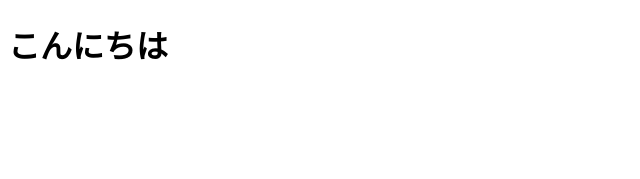
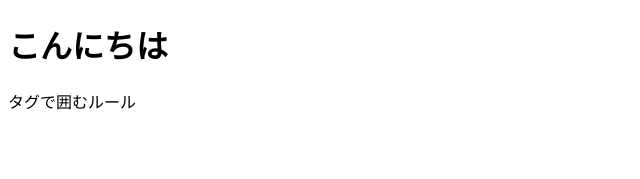
Before and after one commit to Mika-Tachikawa/React_2, a React (Create React App) app: page / in a window 1280 px wide. Shown: the top 179 px of the page, without its empty margins (0-640 px from the left). Built offline with nearby package versions, Linux system fonts and the light colour scheme.

Commit message:
return以降の記述ルール（タグ）の確認

```diff
--- a/src/index.js
+++ b/src/index.js
@@ -17,7 +17,12 @@
 import ReactDOM from "react-dom";
 
 const App = () => {
-  return <h1>こんにちは</h1>;
+  return (
+    <>
+      <h1>こんにちは</h1>
+      <p>タグで囲むルール</p>
+    </>
+  );
 };
 
 ReactDOM.render(<App />, document.getElementById("root"));
```
